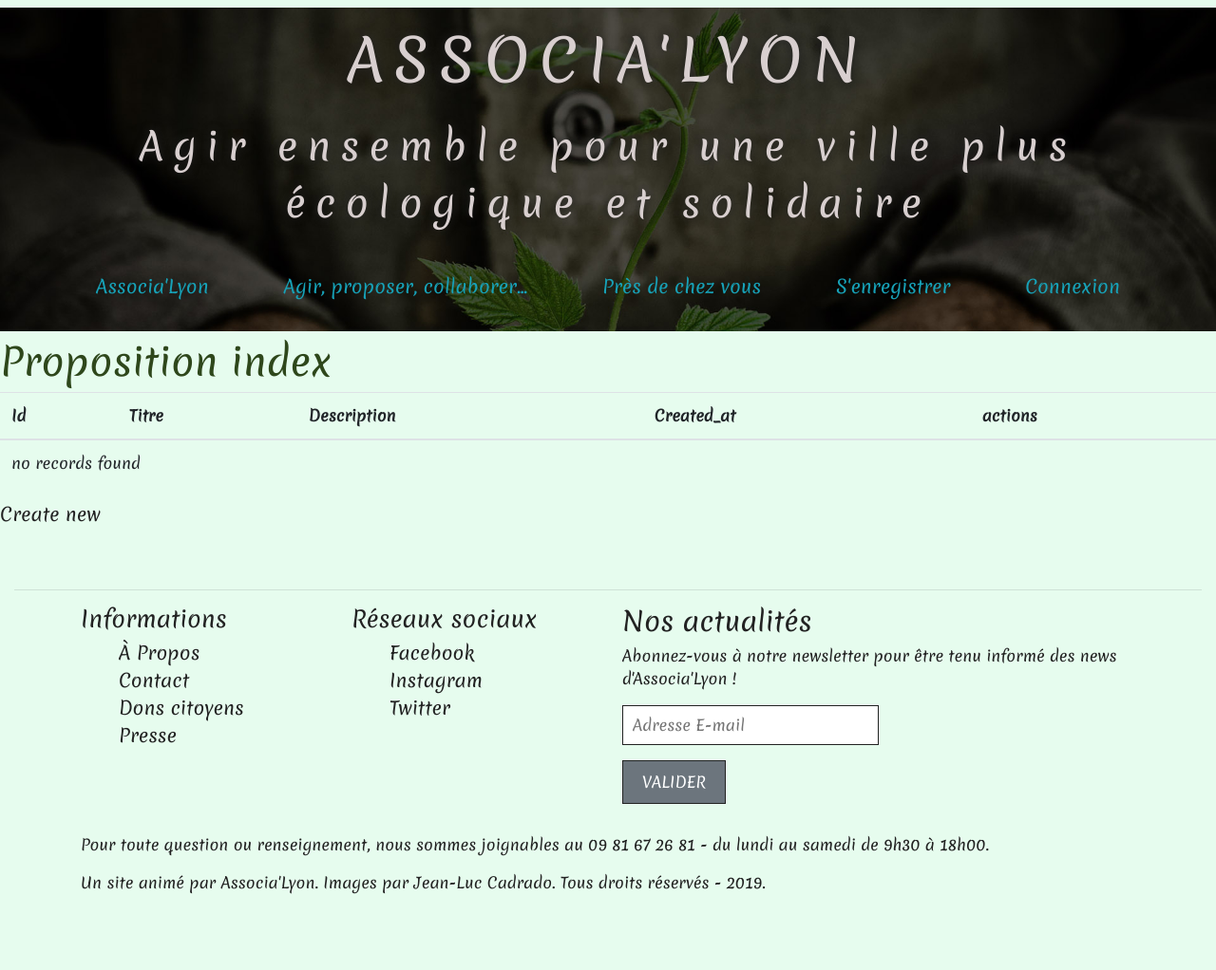
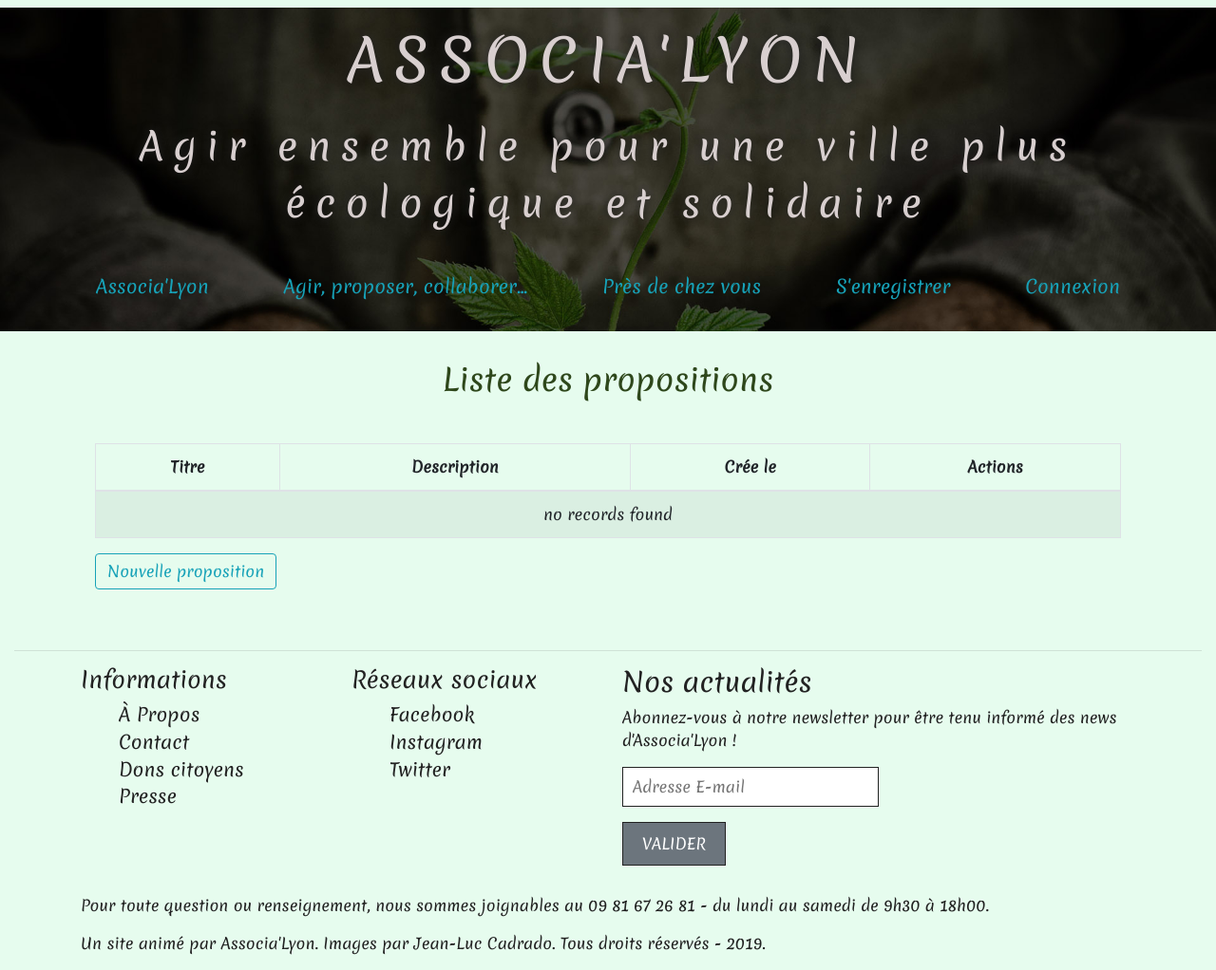
Before and after one commit to rikval/Associa-Lyon, a Symfony app: template templates/proposition/index.html.twig in a window 1280 px wide. Shown: the whole page at 95% size. Before the commit the page ends 942 px from the top, so only its background shows below. Run offline with Twig, Linux system fonts and the light colour scheme; the template is opened without the code that fills it, so the values that code supplies are empty; some libraries are stand-ins or nearby versions.

Commit message:
proposition index ok

```diff
--- a/templates/initiative/index.html.twig
+++ b/templates/initiative/index.html.twig
@@ -3,7 +3,7 @@
 {% block title %}Initiative index{% endblock %}
 
 {% block body %}
-    <h1>Initiative index</h1>
+    <h2 class="m-4 font-weight-normal text-center">Initiative index</h2>
 
     <table class="table">
         <thead>
--- a/templates/proposition/index.html.twig
+++ b/templates/proposition/index.html.twig
@@ -1,31 +1,32 @@
 {% extends 'base.html.twig' %}
 
-{% block title %}Proposition index{% endblock %}
+{% block title %}Liste des propositions{% endblock %}
 
 {% block body %}
-    <h1>Proposition index</h1>
+    <h2 class="m-4 font-weight-normal text-center">Liste des propositions</h2><br>
 
-    <table class="table">
+    <div class="container">
+        <div class="col-12">
+            <table class="table table-striped table-bordered text-center">
+
         <thead>
             <tr>
-                <th>Id</th>
                 <th>Titre</th>
                 <th>Description</th>
-                <th>Created_at</th>
-                <th>actions</th>
+                <th>Crée le</th>
+                <th>Actions</th>
             </tr>
         </thead>
         <tbody>
         {% for proposition in propositions %}
             <tr>
-                <td>{{ proposition.id }}</td>
                 <td>{{ proposition.titre }}</td>
                 <td>{{ proposition.description }}</td>
-                <td>{{ proposition.createdAt ? proposition.createdAt|date('Y-m-d H:i:s') : '' }}</td>
+                <td>{{ proposition.createdAt ? proposition.createdAt|date('d-m-Y') : '' }}</td>
                 <td>
-                    <a href="{{ path('proposition_show', {'id': proposition.id}) }}">show</a>
+                    <a href="{{ path('proposition_show', {'id': proposition.id}) }}" class="btn btn-outline-info">Voir</a>
                     {% if is_granted('ROLE_USER') and proposition.user.id == user.id %}
-                    <a href="{{ path('proposition_edit', {'id': proposition.id}) }}">edit</a>
+                    <a href="{{ path('proposition_edit', {'id': proposition.id}) }}" class="btn btn-outline-info">Modifier</a>
                     {% endif %}
                 </td>
             </tr>
@@ -35,7 +36,9 @@
             </tr>
         {% endfor %}
         </tbody>
-    </table>
+            </table>
 
-    <a href="{{ path('proposition_new') }}">Create new</a>
+    <a href="{{ path('proposition_new') }}" class="btn btn-outline-info">Nouvelle proposition</a>
+        </div>
+    </div>
 {% endblock %}
```
